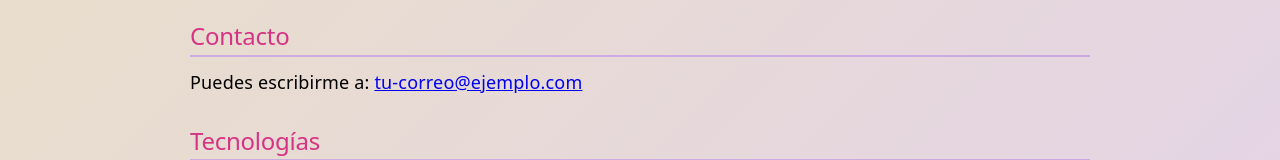
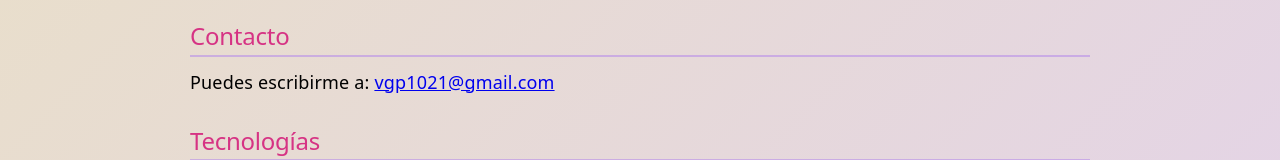
Before and after one commit to valegonzalez2045-dot/Proyecto-mi-portafolio-personal, a React (Vite) app: page / in a window 1280 px wide. Shown: the part 174-334 px from the top of the page. Built offline with nearby package versions, Linux system fonts and the light colour scheme.

Commit message:
Update contact email in App.tsx

```diff
--- a/src/App.tsx
+++ b/src/App.tsx
@@ -44,7 +44,7 @@ function App() {
         <h2 id="titulo-contacto">Contacto</h2>
         <p>
           Puedes escribirme a:{' '}
-          <a href="mailto:tu-correo@ejemplo.com">tu-correo@ejemplo.com</a>
+          <a href="mailto:tu-correo@ejemplo.com">vgp1021@gmail.com</a>
         </p>
       </section>
 
```
